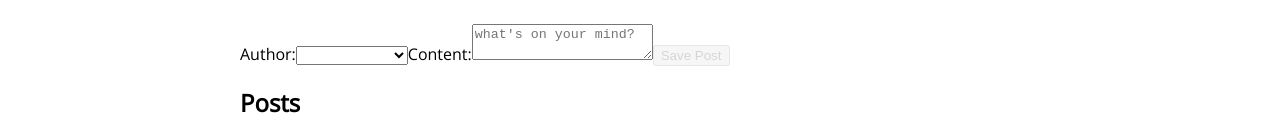
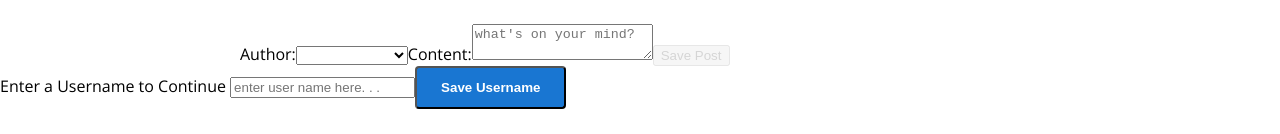
Before and after one commit to MattTheEconomist/the-forum, a React (Create React App) app: page / in a window 1280 px wide. Shown: the part 216-350 px from the top of the page. Built offline with nearby package versions, Linux system fonts and the light colour scheme.

Commit message:
dispatching

```diff
--- a/src/App.js
+++ b/src/App.js
@@ -4,6 +4,7 @@ import {
   Switch,
   Route,
   Redirect,
+  withRouter,
 } from "react-router-dom";
 
 import { Navbar } from "./app/Navbar";
@@ -14,6 +15,7 @@ import { EditPostForm } from "./features/posts/EditPostForm";
 import { UsersList } from "./features/users/UsersList";
 import { UserPage } from "./features/users/UserPage";
 import { NotificationsList } from "./features/notifications/NotificationsList";
+import { AuthPopup } from "./features/auth/AuthPopup";
 
 function App() {
   return (
@@ -27,6 +29,7 @@ function App() {
             render={() => (
               <React.Fragment>
                 <AddPostForm />
+                <AuthPopup />
                 <PostsList />
               </React.Fragment>
             )}
--- a/src/app/store.js
+++ b/src/app/store.js
@@ -3,11 +3,13 @@ import { configureStore } from "@reduxjs/toolkit";
 import postsReducer from "../features/posts/postsSlice";
 import usersReducer from "../features/users/usersSlice";
 import notificationsReducer from "../features/notifications/notificationsSlice";
+import authReducer from "../features/auth/authSlice";
 
 export const store = configureStore({
   reducer: {
     posts: postsReducer,
     users: usersReducer,
     notifications: notificationsReducer,
+    auth: authReducer,
   },
 });
--- /dev/null
+++ b/src/features/auth/AuthPopup.js
@@ -0,0 +1,59 @@
+import React, { useState } from "react";
+import { findRenderedComponentWithType } from "react-dom/test-utils";
+import { useSelector, useDispatch } from "react-redux";
+import { selectUsername } from "./authSlice";
+import { usernameAdded } from "./authSlice";
+
+export const AuthPopup = () => {
+  const [usernameField, setUsernameField] = useState("");
+
+  const dispatch = useDispatch();
+
+  const onEnterKeyed = (e) => {
+    if (e.key === "Enter") {
+      dispatch(
+        usernameAdded({
+          username: usernameField,
+          userId: "0",
+        })
+      );
+      setUsernameField("");
+    }
+  };
+
+  const onNameSaved = (e) => {
+    e.preventDefault();
+    console.log(e);
+    if (usernameField) {
+      dispatch(
+        usernameAdded({
+          username: usernameField,
+          userId: "0",
+        })
+      );
+      setUsernameField("");
+    }
+  };
+
+  const onNameFieldChanged = (e) => {
+    setUsernameField(e.target.value);
+  };
+
+  return (
+    <div>
+      <form>
+        <span>Enter a Username to Continue </span>
+        <input
+          type="text"
+          value={usernameField}
+          onKeyDown={onEnterKeyed}
+          onChange={onNameFieldChanged}
+          placeholder="enter user name here. . . "
+        ></input>
+        <button className="button" onClick={onNameSaved}>
+          Save Username
+        </button>
+      </form>
+    </div>
+  );
+};
--- /dev/null
+++ b/src/features/auth/authSlice.js
@@ -0,0 +1,41 @@
+import { createSlice } from "@reduxjs/toolkit";
+
+const initialState =
+  //  [
+  {
+    userId: "0",
+    username: "unknown",
+    bio: "nothing here yet",
+  };
+// ];
+
+const authSlice = createSlice({
+  name: "auth",
+  initialState,
+  reducers: {
+    usernameAdded(state, action) {
+      const { username, userId } = action.payload;
+      //   const thisUser = state[0];
+      //   const thisUser = state.find((person) => person.userId === userId);
+      //   const thisUser = state.find((person) => person.userId === "0");
+      //   const existingPost = state.find((post) => post.id === postId);
+
+      //   thisUser.username = newName.username;
+
+      state.username = username;
+
+      //   thisUser.bio = newName;
+    },
+    useBioAdded(state, action) {
+      const { newBio } = action.payload;
+      const thisUser = state[0];
+      thisUser.bio = newBio;
+    },
+  },
+});
+
+export const selectUsername = (state) => state.username;
+
+export const { usernameAdded, useBioAdded } = authSlice.actions;
+
+export default authSlice.reducer;
```
